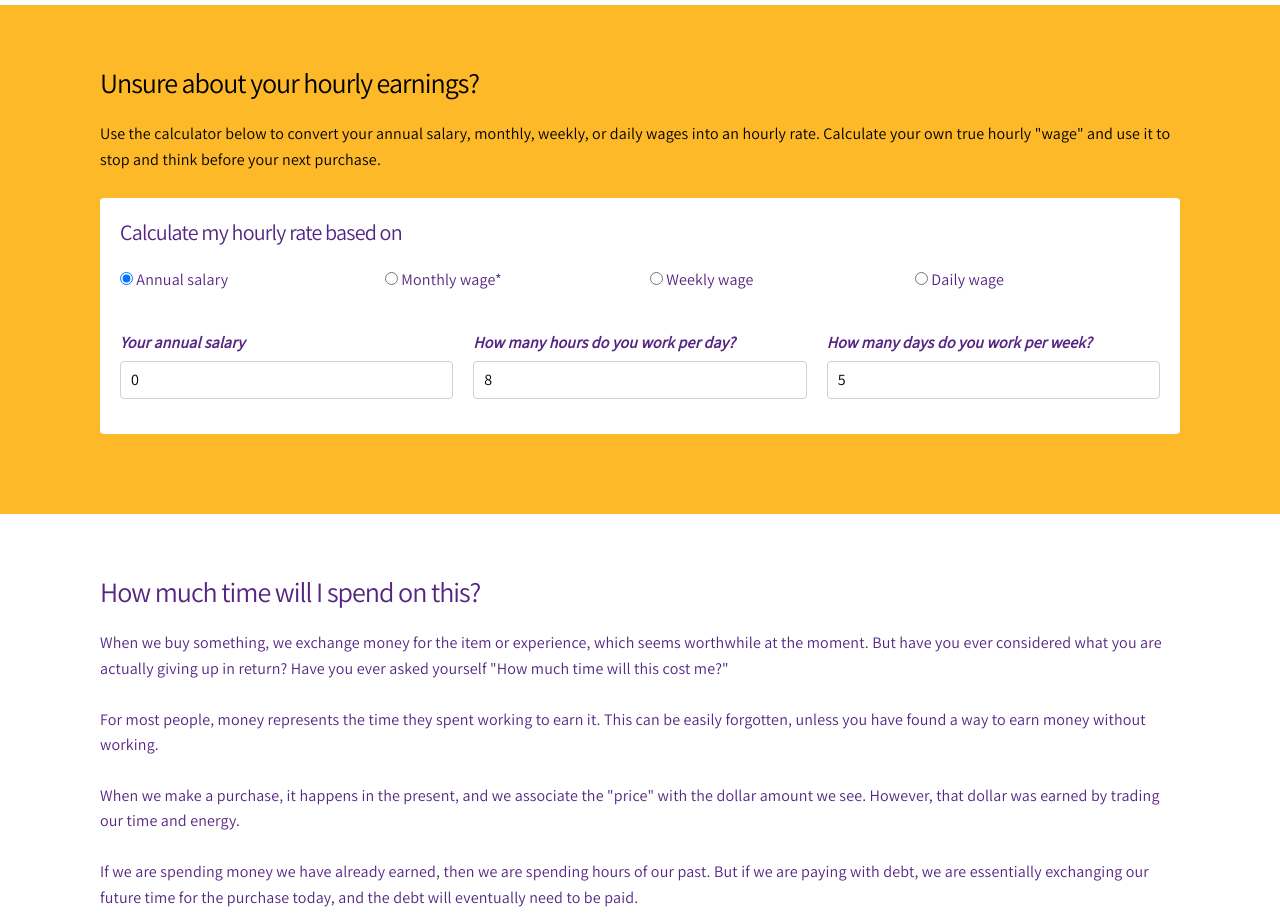
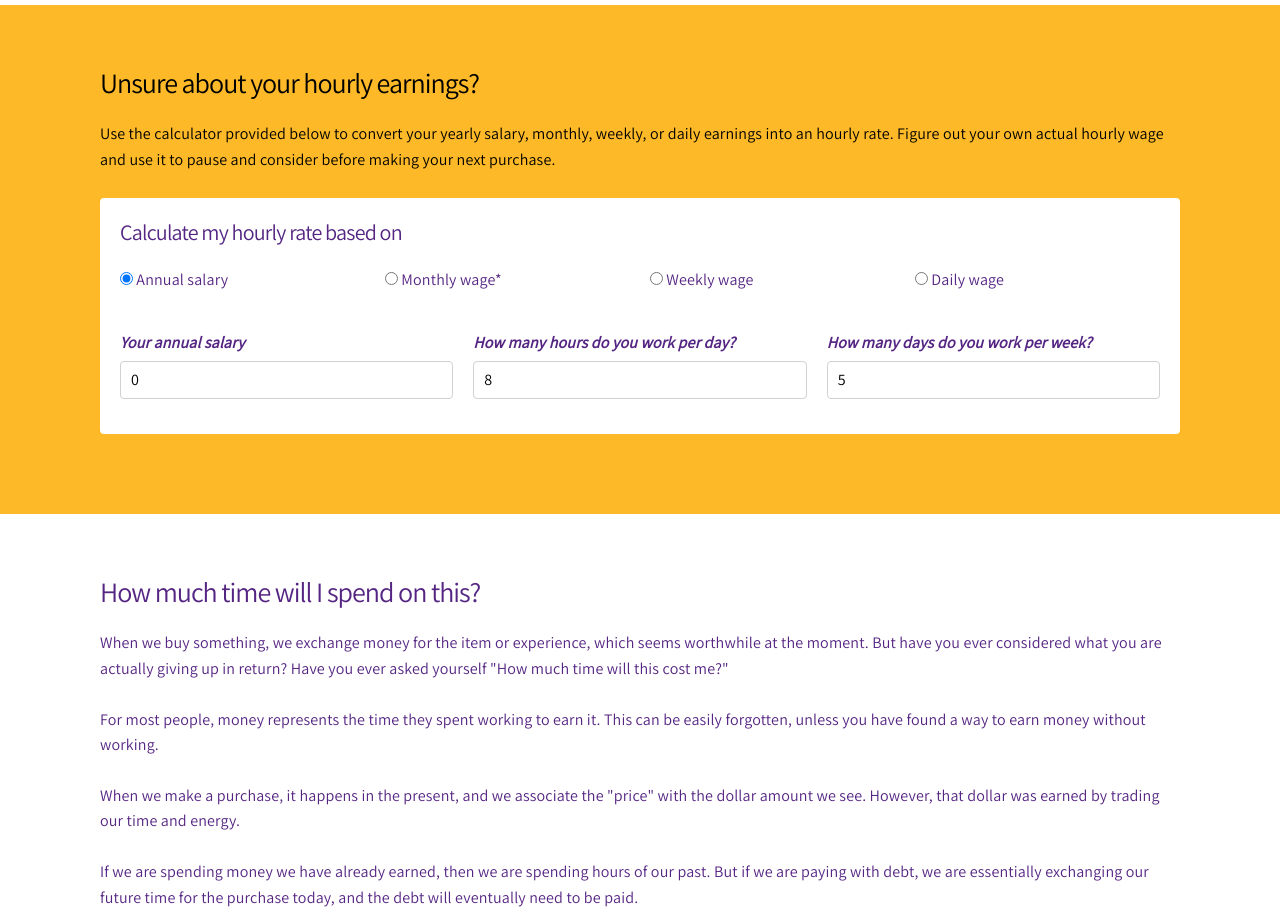
Before and after one commit to dakoctba/pricetohours, a plain HTML site: page index.html in a window 1280 px wide. Shown: the part 1140-2058 px from the top of the page. Drawn offline with nearby package versions, Linux system fonts and the light colour scheme.

Commit message:
new text

```diff
--- a/index.html
+++ b/index.html
@@ -161,7 +161,7 @@
                 <div class="column">
                     <h3>Unsure about your hourly earnings?</h3>
 
-                    <p>Use the calculator below to convert your annual salary, monthly, weekly, or daily wages into an hourly rate. Calculate your own true hourly "wage" and use it to stop and think before your next purchase.</p>
+                    <p>Use the calculator provided below to convert your yearly salary, monthly, weekly, or daily earnings into an hourly rate. Figure out your own actual hourly wage and use it to pause and consider before making your next purchase.</p>
 
                     <div class="form">
                         <h4>Calculate my hourly rate based on</h4>
```
